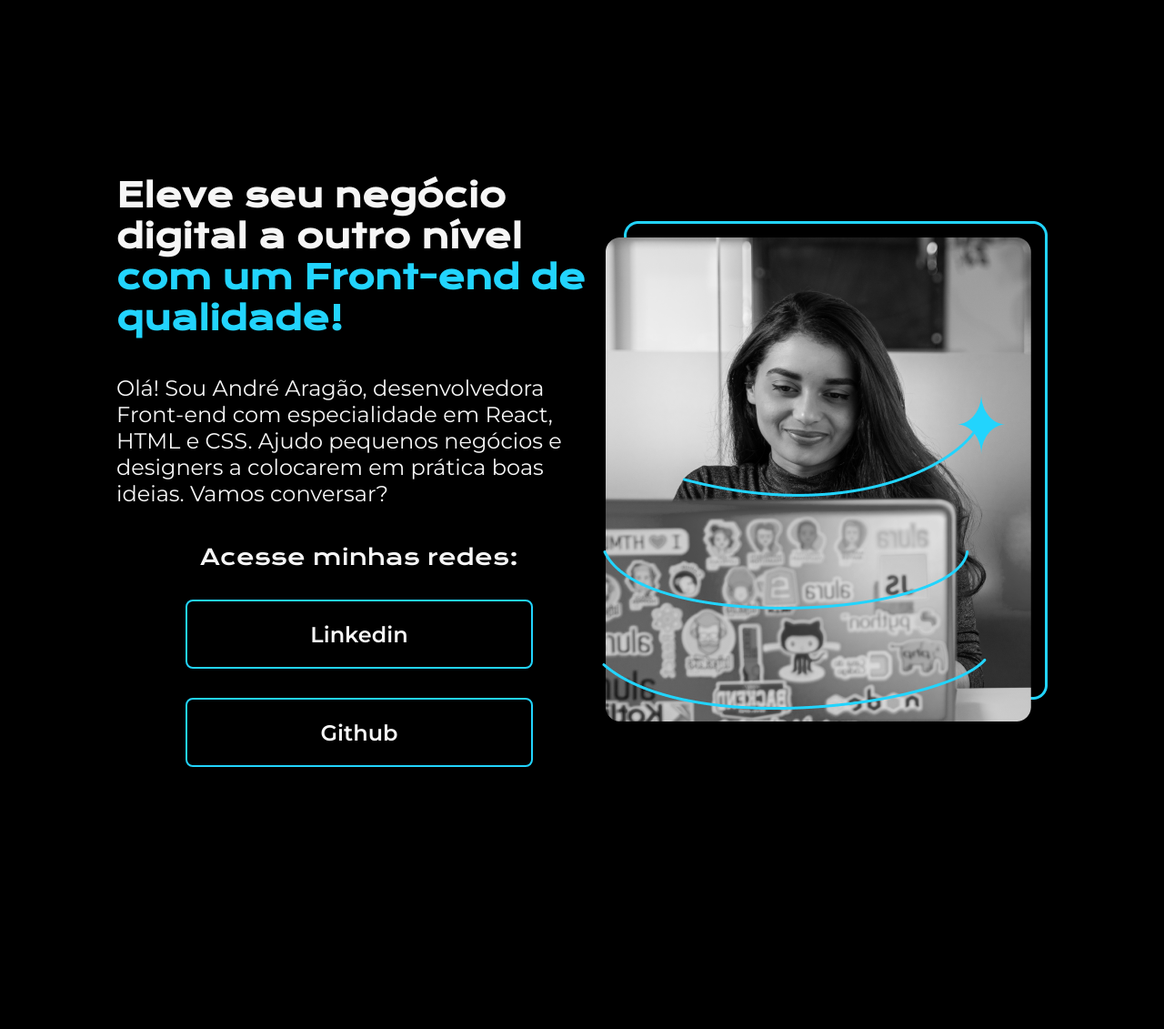
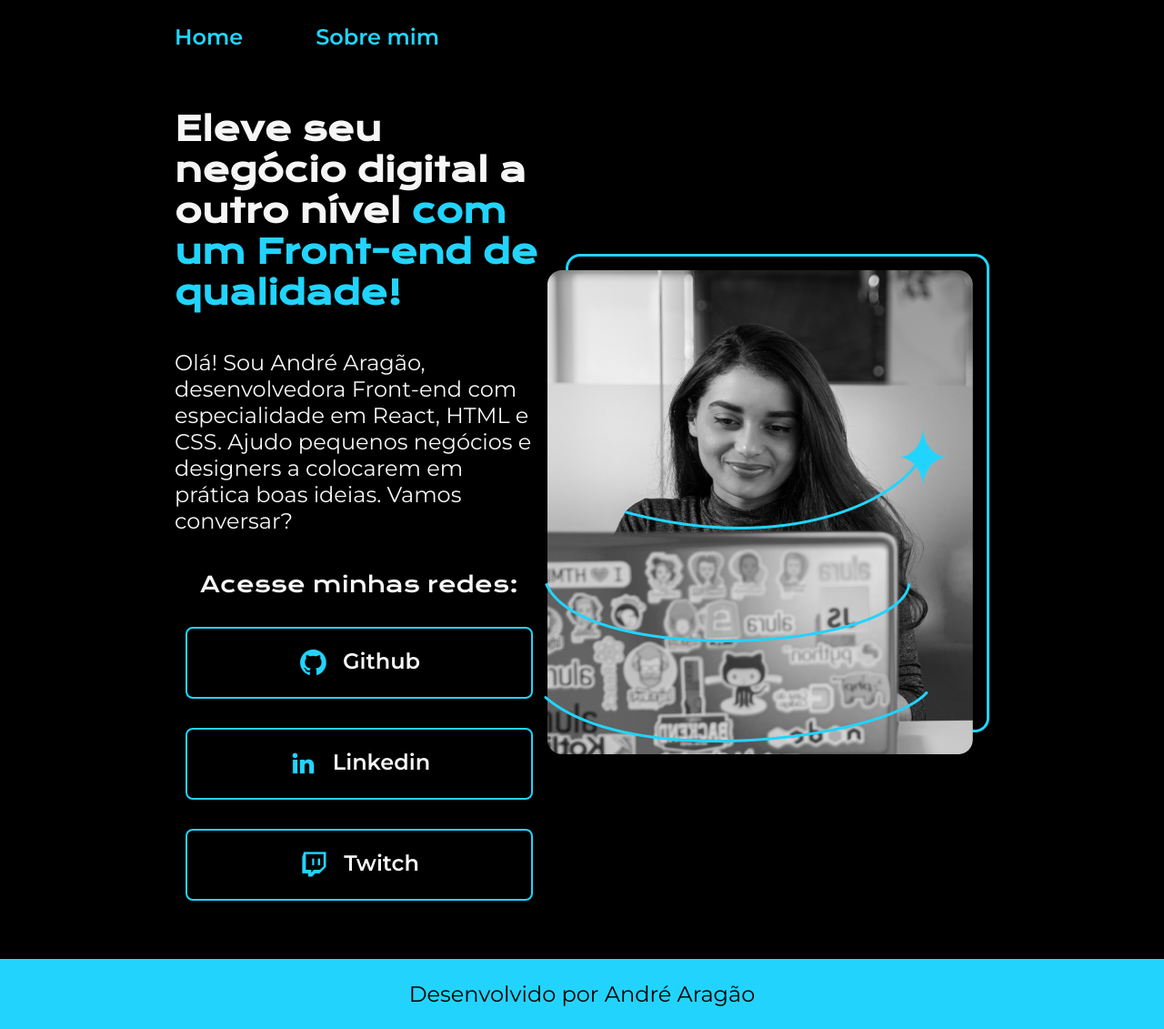
Before and after one commit to AndreAragaoSoftware/HTML_CSS_revisao, a plain HTML site: page index.html in a window 1280 px wide. Shown: the whole page at 91% size. Before the commit the page ends 992 px from the top, so only its background shows below. Drawn offline with nearby package versions, Linux system fonts and the light colour scheme.

Commit message:
criando um header e footer

```diff
--- a/index.html
+++ b/index.html
@@ -7,7 +7,12 @@
     <title>Portfolio</title>
 </head>
 <body>
-    <header></header>
+    <header class="cabecalho">
+        <nav class="cabecalho__menu">
+            <a class="cabecalho__menu__link" href="index.html">Home</a>
+            <a class="cabecalho__menu__link" href="sobremim.html">Sobre mim</a>
+        </nav>
+    </header>
     <main class="apresentacao">
         <section class="apresentacao__conteudo">
             <h1 class="apresentacao__conteudo__titulo">
@@ -17,13 +22,25 @@
             <p class="apresentacao__conteudo__texto">Olá! Sou André Aragão, desenvolvedora Front-end com especialidade em React, HTML e CSS. Ajudo pequenos negócios e designers a colocarem em prática boas ideias. Vamos conversar?</p>
             <div class="apresentacao__links">
                 <h2 class="apresentacao__links__subtitulo">Acesse minhas redes:</h2>
-                <a class="apresentacao__links__botao" href="https://www.linkedin.com/feed/">Linkedin</a>
-                <a class="apresentacao__links__botao" href="https://github.com/AndreAragaoSoftware">Github</a>
+                <a class="apresentacao__links__botao" href="https://github.com/AndreAragaoSoftware">
+                    <img src="assets/github.png" alt="imagem do icon do Github">
+                    Github
+                </a>
+                <a class="apresentacao__links__botao" href="https://www.linkedin.com/feed/">
+                    <img src="assets/linkedin.png" alt="icon do Linkedin">
+                    Linkedin
+                </a>
+                <a class="apresentacao__links__botao" href="https://www.linkedin.com/feed/">
+                    <img src="assets/twitch.png" alt="icon do Twitch">
+                    Twitch
+                </a>
             </div>
         </section>
-        <img src="imagem.png" alt="Foto da Joana programando">
+        <img src="./assets/imagem.png" alt="Foto da Joana programando">
     </main>
 
-    <footer></footer>
+    <footer class="rodape">
+        <p>Desenvolvido por André Aragão</p>
+    </footer>
 </body>
 </html>
--- a/style.css
+++ b/style.css
@@ -9,8 +9,8 @@ atalho = rest* */
 }
 
 body {
-    /*Garante que o conteudo está ocupando 100% viewport(tela)*/
-    height: 100vh;
+    /*Garante que o conteudo está ocupando 100% viewport(tela)
+    height: 100vh;*/
 
     /*Limita a largura do elemento filho para n ultrapassar o pai*/
     box-sizing: border-box;
@@ -21,6 +21,23 @@ body {
     color: #f6f6f6;
 }
 
+.cabecalho {
+    padding: 2% 0% 0% 15%;
+}
+
+.cabecalho__menu {
+    display: flex;
+    gap: 80px;
+}
+
+.cabecalho__menu__link {
+    font-family: 'Montserrat', sans-serif;
+    font-weight: 600;
+    font-size: 24px;
+    color: #22D4FD;
+    text-decoration: none;
+}
+
 .titulo-destaque {
     color: #22D4FD;
 }
@@ -29,7 +46,7 @@ body {
     /*site com guia de flexbox: https://css-tricks.com/snippets/css/a-guide-to-flexbox/ */
 
     /*cria uma margin dos elementos em relação a viewport*/
-    margin: 15% 10%;
+    padding: 5% 15%;
 
     /*com esse codigo a main passa a ser flex*/
     display: flex;
@@ -84,7 +101,9 @@ body {
 }
 
 .apresentacao__links__botao {
-
+    display: flex;
+    justify-content: center;
+    gap: 16px;
 
     /*tira o _ do botão */
     text-decoration: none;
@@ -109,3 +128,17 @@ body {
     border-radius: 8px;
 
 }
+
+.apresentacao__links__botao:hover {
+    background-color: #272727;
+}
+
+.rodape {
+    background-color: #22D4FD;
+    color: #000000;
+    padding: 24px;
+    text-align: center;
+    font-family: 'Montserrat', sans-serif;
+    font-size: 24px;
+    font-weight: 400;
+}
```
Also changed, not shown: assets/Imagem.png (added), assets/github.png (added), assets/instagram.png (added), assets/linkedin.png (added), assets/twitch.png (added), assets/twitter.png (added), html.jpg (deleted), imagem.png (deleted), sobremim.html (added).
